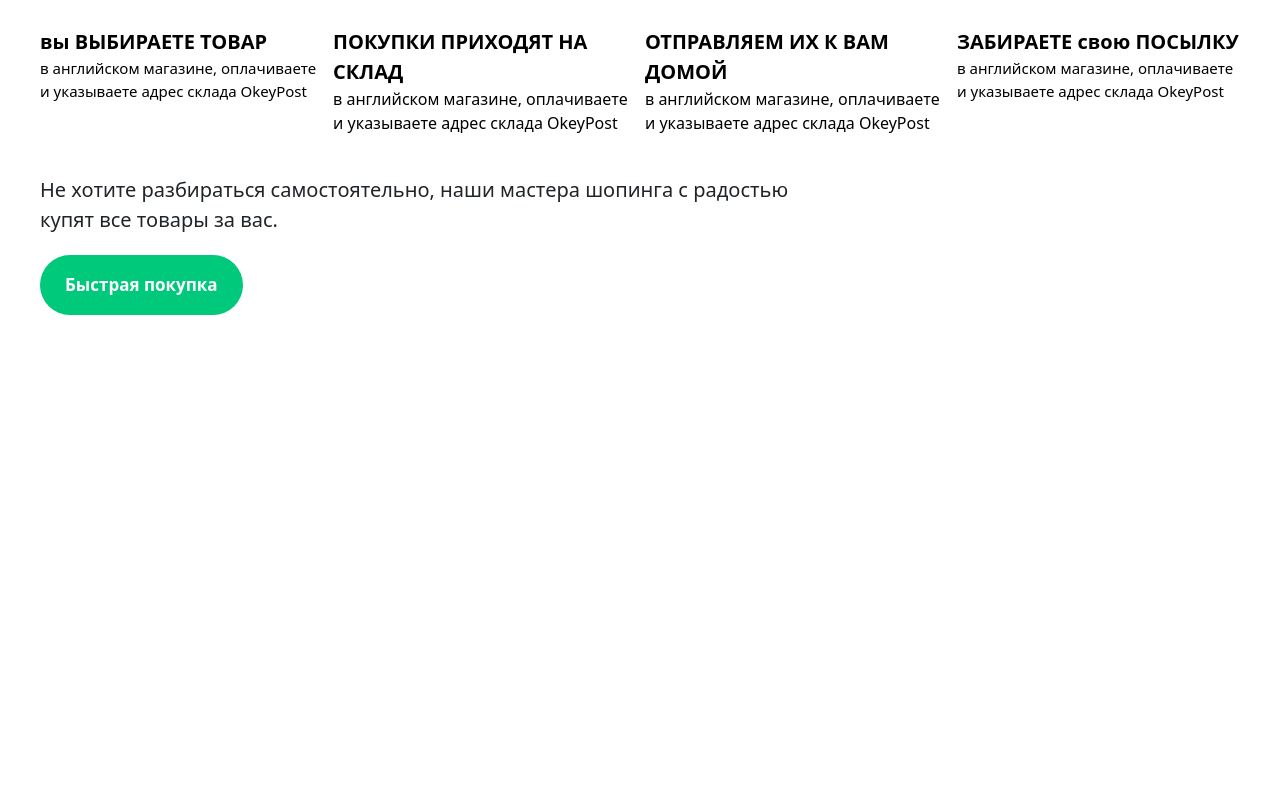
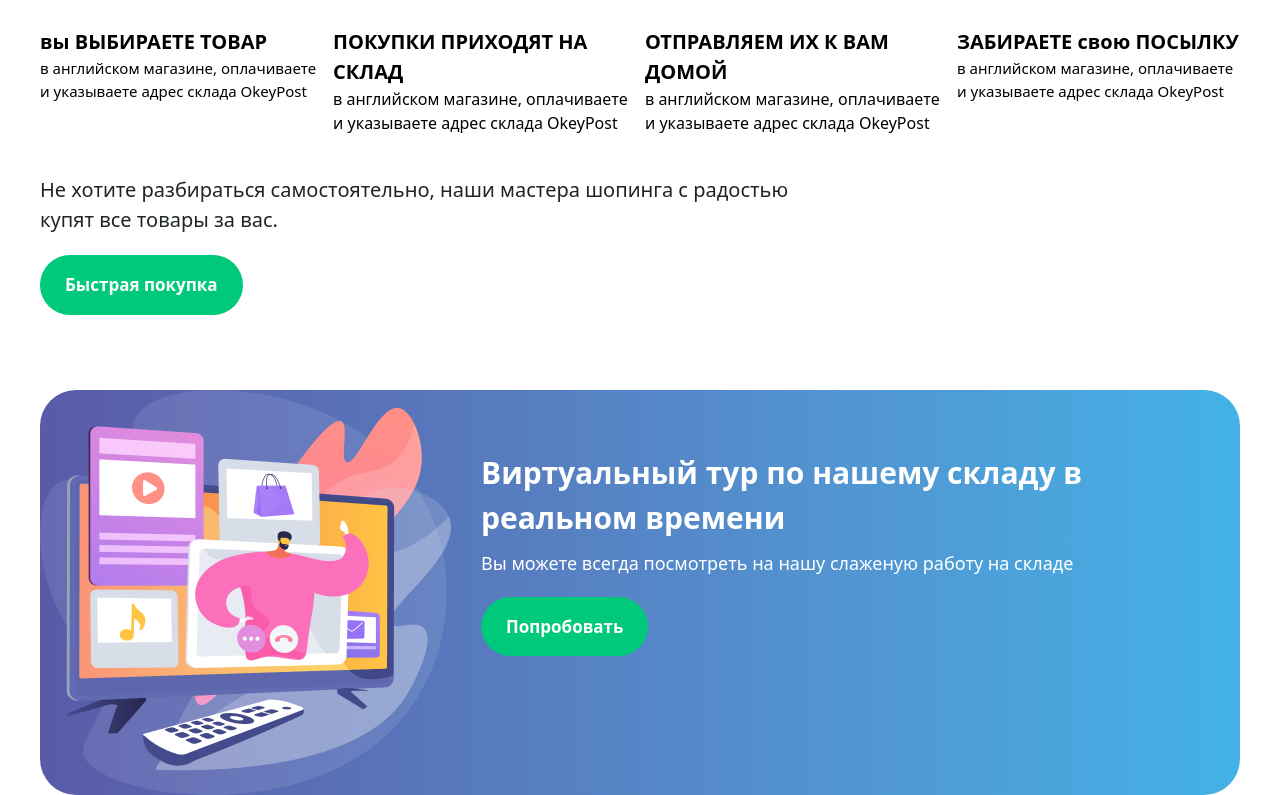
Before and after one commit to rxmnw/week3last, a website: page index.html in a window 1280 px wide. Shown: the part 3777-4572 px from the top of the page. Before the commit the page ends 4092 px from the top, so only its background shows below. Drawn offline with Linux system fonts and the light colour scheme.

Commit message:
section6

```diff
--- a/index.html
+++ b/index.html
@@ -215,7 +215,16 @@
       </section>
 
 
-
+  <section class="max-w-300 m-auto  lg:mt-[75px] mt-[50px]">
+        <div class="bg-linear-to-r from-[#595AA8] to-[#42B2E6] p-[30px] rounded-[36px] flex flex-col lg:flex-row ">
+            <img src="./src/Иллюстрация (6).png" alt="">
+            <aside class="ml-[30px] mt-[60px]">
+                <p class="lg:text-[30px] font-bold lg:w-[763px] text-[white] lg:ml-[0px] ml-[-70px] w-[400px] text-[20px]">Виртуальный тур по нашему складу в реальном времени</p>
+                <p class="text-[18px] text-[white] font-normal mt-[10px] lg:ml-[0px] ml-[-70px]">Вы можете всегда посмотреть на нашу слаженую работу на складе</p>
+                <button class="text-[17px] font-bold p-[17px_25px] rounded-[36px] bg-[#00C97B] text-[white] mt-[20px] lg:ml-[0px] ml-[-70px]">Попробовать</button>
+            </aside>
+        </div>
+      </section>
 
 
 
```
Also changed, not shown: src/Иллюстрация (6).png (added), 1 other file.
